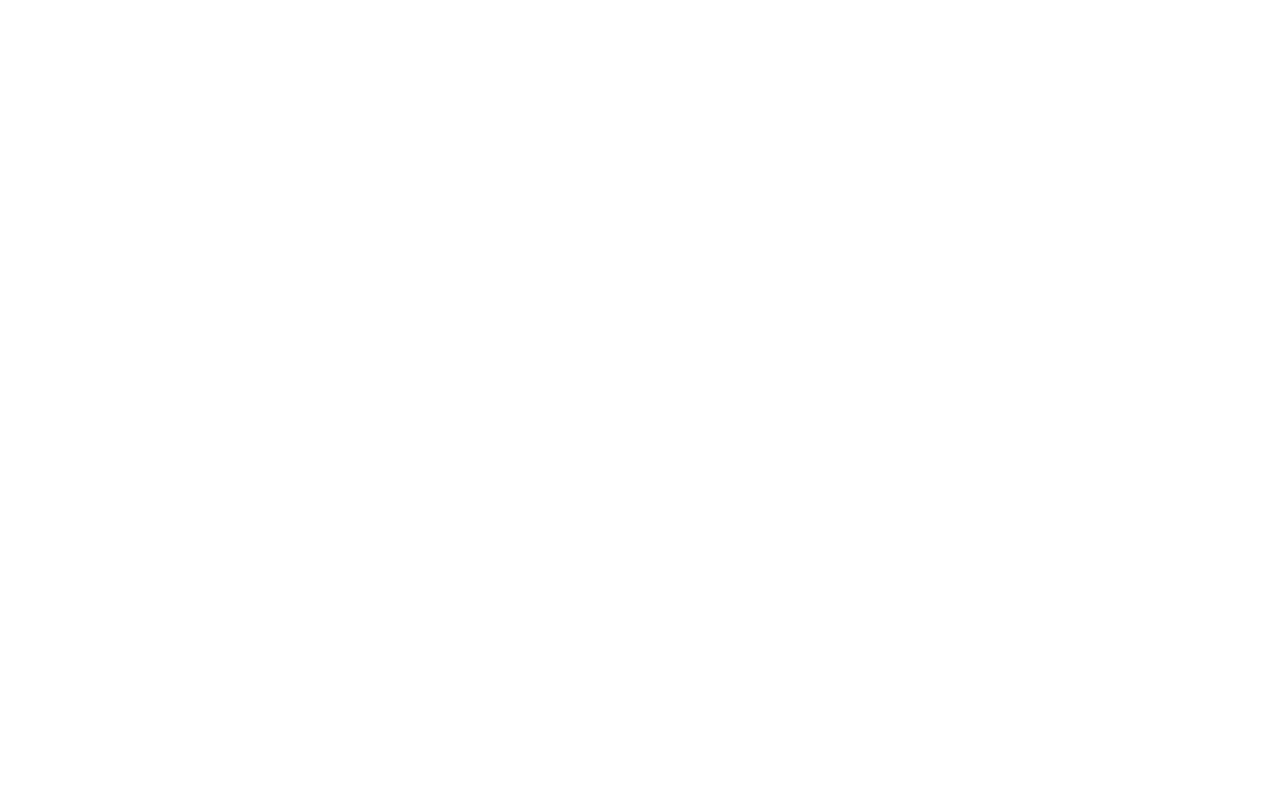
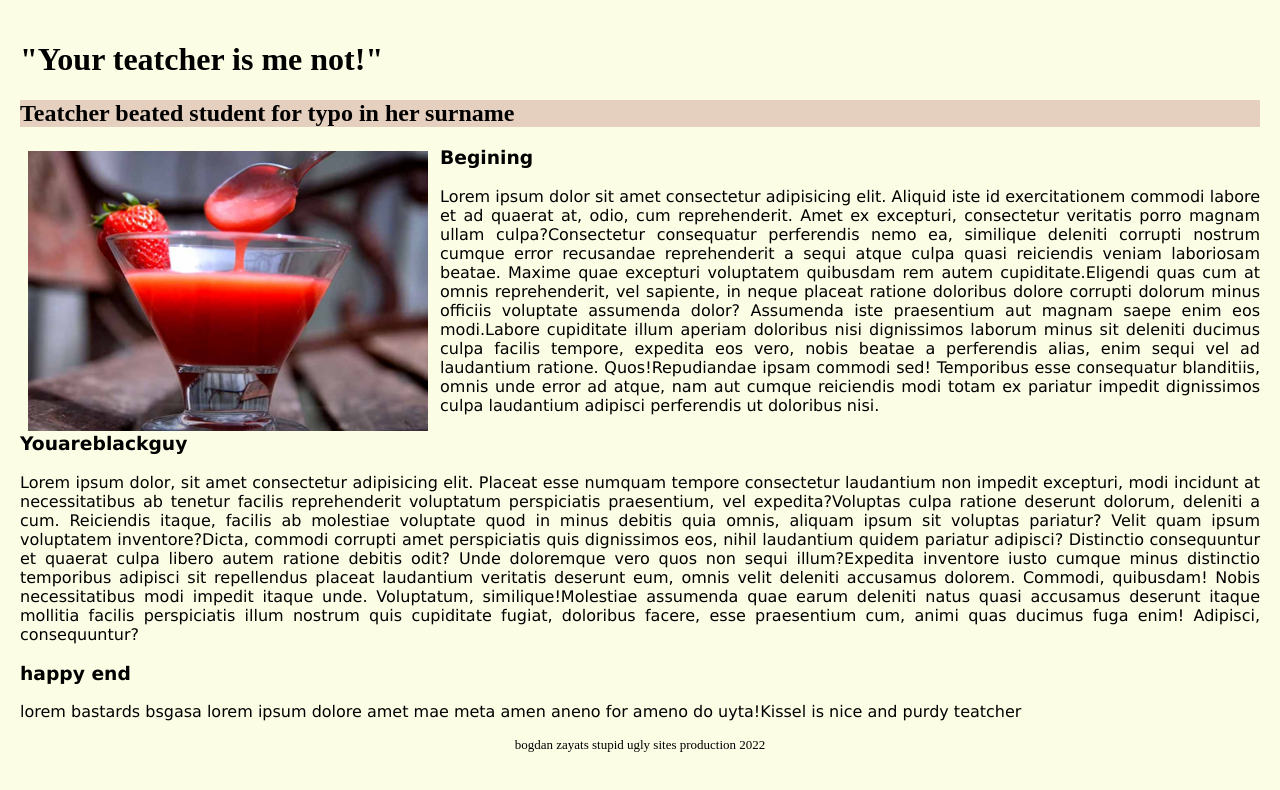
Before and after one commit to zayats1/WebDev, a plain HTML site: page lab9/index.html in a window 1280 px wide. Drawn offline with Linux system fonts and the light colour scheme.

Commit message:
Lab9 done and  begining of lab10

```diff
--- a/lab9/index.html
+++ b/lab9/index.html
@@ -1,12 +1,58 @@
 <!DOCTYPE html>
 <html lang="en">
+
 <head>
     <meta charset="UTF-8">
     <meta http-equiv="X-UA-Compatible" content="IE=edge">
     <meta name="viewport" content="width=device-width, initial-scale=1.0">
-    <title>Document</title>
+    <link rel="stylesheet" href="styles/style.css">
+    <title>Kissel</title>
 </head>
+
 <body>
+    <h1>"Your teatcher is me not!"</h1>
+    <header>
+        <h2>Teatcher beated student for typo in her surname</h2>
+    </header>
+    <section class="content">
+        <article class="first-col">
+            <img src="images/Kissel.jpg" alt="se la vi">
+            <h3>Begining</h3>
+            <p><span>Lorem ipsum dolor sit amet consectetur adipisicing elit. Aliquid iste id exercitationem commodi
+                    labore et ad quaerat at, odio, cum reprehenderit. Amet ex excepturi, consectetur veritatis porro
+                    magnam ullam culpa?</span><span>Consectetur consequatur perferendis nemo ea, similique deleniti
+                    corrupti nostrum cumque error recusandae reprehenderit a sequi atque culpa quasi reiciendis veniam
+                    laboriosam beatae. Maxime quae excepturi voluptatem quibusdam rem autem
+                    cupiditate.</span><span>Eligendi quas cum at omnis reprehenderit, vel sapiente, in neque placeat
+                    ratione doloribus dolore corrupti dolorum minus officiis voluptate assumenda dolor? Assumenda iste
+                    praesentium aut magnam saepe enim eos modi.</span><span>Labore cupiditate illum aperiam doloribus
+                    nisi dignissimos laborum minus sit deleniti ducimus culpa facilis tempore, expedita eos vero, nobis
+                    beatae a perferendis alias, enim sequi vel ad laudantium ratione. Quos!</span><span>Repudiandae
+                    ipsam commodi sed! Temporibus esse consequatur blanditiis, omnis unde error ad atque, nam aut cumque
+                    reiciendis modi totam ex pariatur impedit dignissimos culpa laudantium adipisci perferendis ut
+                    doloribus nisi.</span></p>
+            <h3>Youareblackguy</h3>
+            <p><span>Lorem ipsum dolor, sit amet consectetur adipisicing elit. Placeat esse numquam tempore consectetur
+                    laudantium non impedit excepturi, modi incidunt at necessitatibus ab tenetur facilis reprehenderit
+                    voluptatum perspiciatis praesentium, vel expedita?</span><span>Voluptas culpa ratione deserunt
+                    dolorum, deleniti a cum. Reiciendis itaque, facilis ab molestiae voluptate quod in minus debitis
+                    quia omnis, aliquam ipsum sit voluptas pariatur? Velit quam ipsum voluptatem
+                    inventore?</span><span>Dicta, commodi corrupti amet perspiciatis quis dignissimos eos, nihil
+                    laudantium quidem pariatur adipisci? Distinctio consequuntur et quaerat culpa libero autem ratione
+                    debitis odit? Unde doloremque vero quos non sequi illum?</span><span>Expedita inventore iusto cumque
+                    minus distinctio temporibus adipisci sit repellendus placeat laudantium veritatis deserunt eum,
+                    omnis velit deleniti accusamus dolorem. Commodi, quibusdam! Nobis necessitatibus modi impedit itaque
+                    unde. Voluptatum, similique!</span><span>Molestiae assumenda quae earum deleniti natus quasi
+                    accusamus deserunt itaque mollitia facilis perspiciatis illum nostrum quis cupiditate fugiat,
+                    doloribus facere, esse praesentium cum, animi quas ducimus fuga enim! Adipisci, consequuntur?</span>
+            </p>
+            <h3>happy end</h3>
+            <p>lorem bastards bsgasa lorem ipsum dolore amet mae meta amen aneno for ameno do uyta!Kissel is nice and purdy teatcher</p>
+        </article>
+    </section>
+    <footer>
+        <p>bogdan zayats stupid ugly sites production 2022</p>
+    </footer>
+</body>
 
-</body>
 </html>
--- /dev/null
+++ b/lab9/styles/style.css
@@ -0,0 +1,36 @@
+body {
+    padding: 12px;
+    background-color: rgb(251, 253, 228);
+}
+
+@media screen and (min-width:300px) {
+    header>h2 {
+        background-color: rgba(131, 5, 22, 0.185);
+    }
+
+    .content {
+        display: flexbox;
+        width: 100%;
+        font-family: 'Lucida Sans', 'Lucida Sans Regular',
+            'Lucida Grande', 'Lucida Sans Unicode', Geneva, Verdana, sans-serif;
+
+        font-size: medium;
+        text-align: justify;
+        padding-right: 4px;
+
+    }
+
+
+    .content>.first-col>img {
+        float: left;
+        width: 100%;
+        max-width: 400px;
+        height: auto;
+        padding: 4px 12px 1px 8px;
+    }
+
+    footer {
+        font-size: small;
+        text-align: center;
+    }
+}
```
Also changed, not shown: lab10/index.html (added, +12 -0 lines), lab9/images/Kissel.jpg (added), 1 other file.
